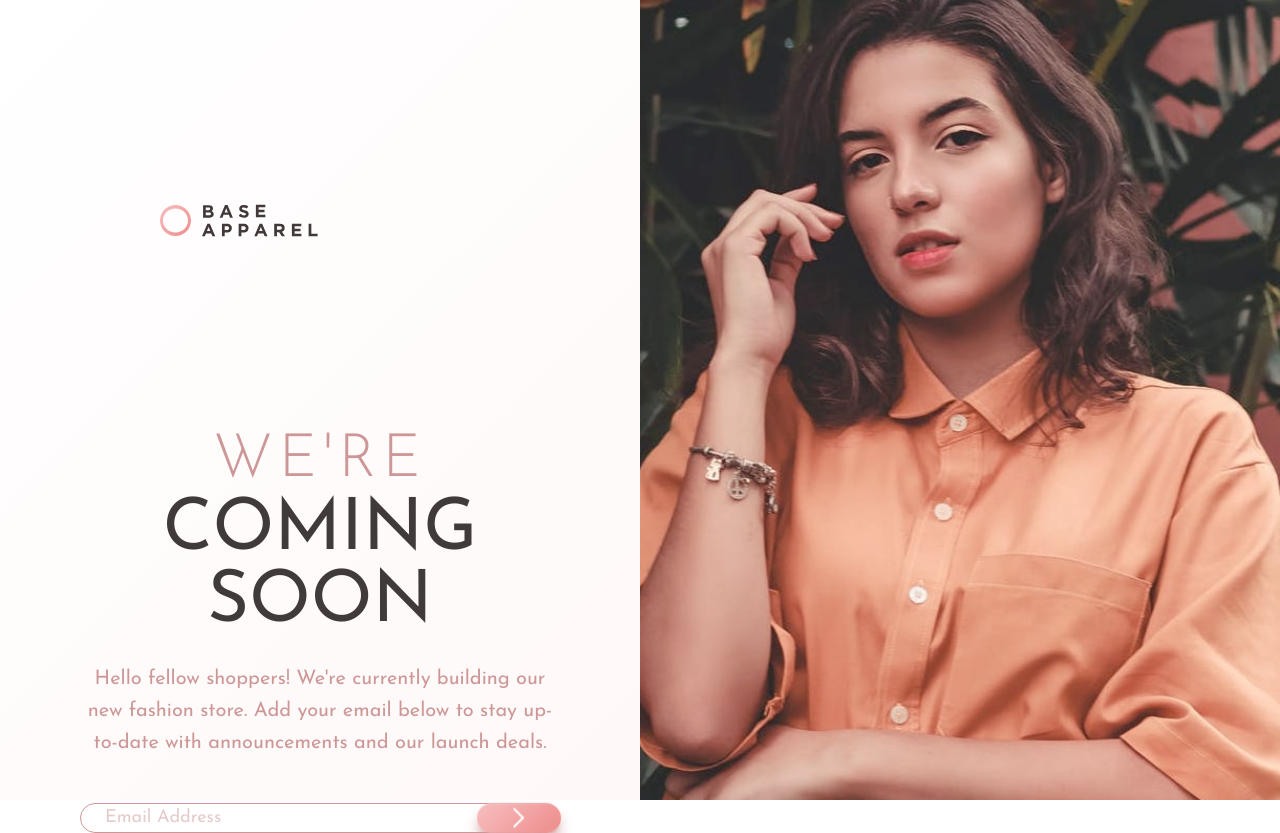
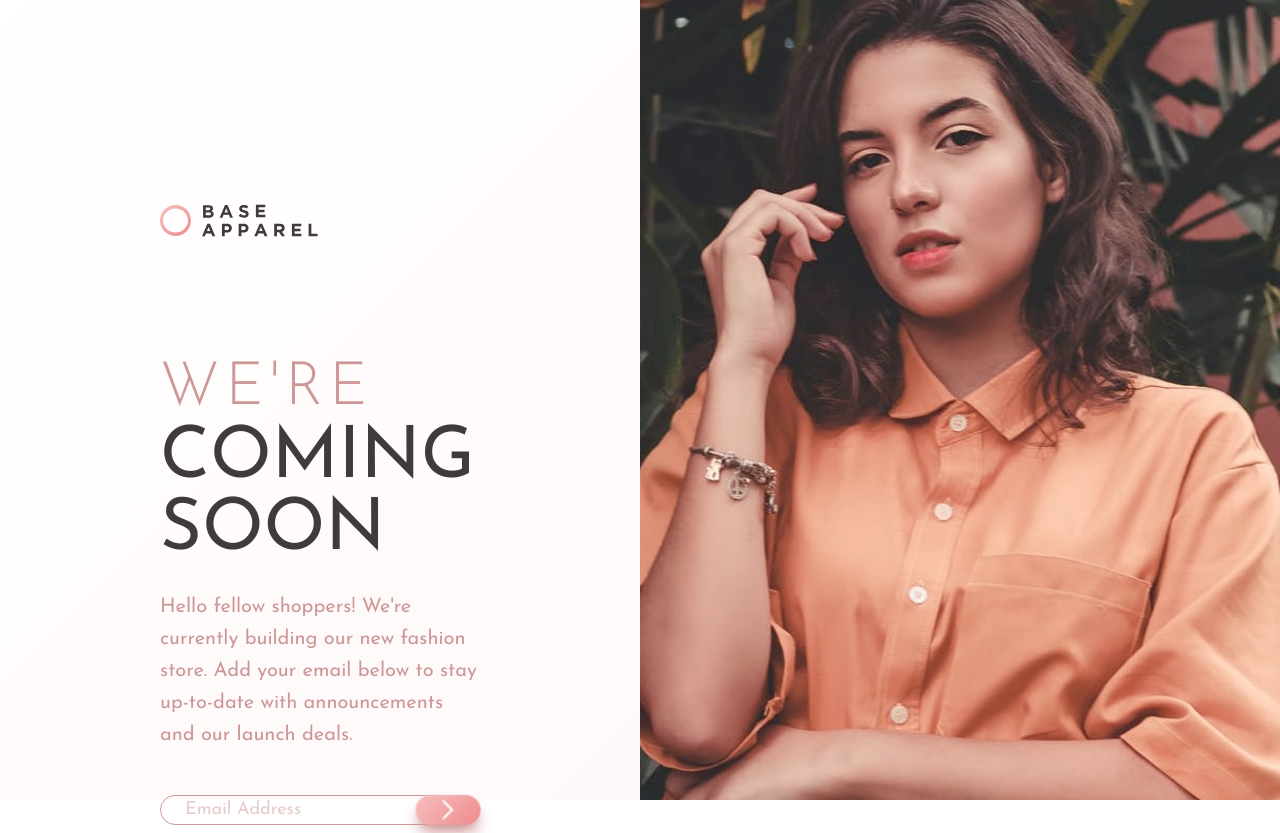
Before and after one commit to iArmanKarimi/challenge-coming-soon, a React (Vite) app: page / in a window 1280 px wide. Built offline with nearby package versions, Linux system fonts and the light colour scheme.

Commit message:
style: desktop support

```diff
--- a/src/Content.tsx
+++ b/src/Content.tsx
@@ -4,7 +4,9 @@ const Content = () => {
 	return (
 		<div
 			className="flex flex-col justify-center items-center p-4 gap-1 text-center
-		max-w-lg mx-auto pt-20"
+			max-w-lg mx-auto pt-20
+			xl:max-w-full
+			xl:text-left xl:pt-0 xl:items-start xl:px-[25%] xl:mx-0 xl:w-full"
 		>
 			<h1 className="text-primary-pink tracking-widest text-6xl font-light">
 				WE'RE
```
